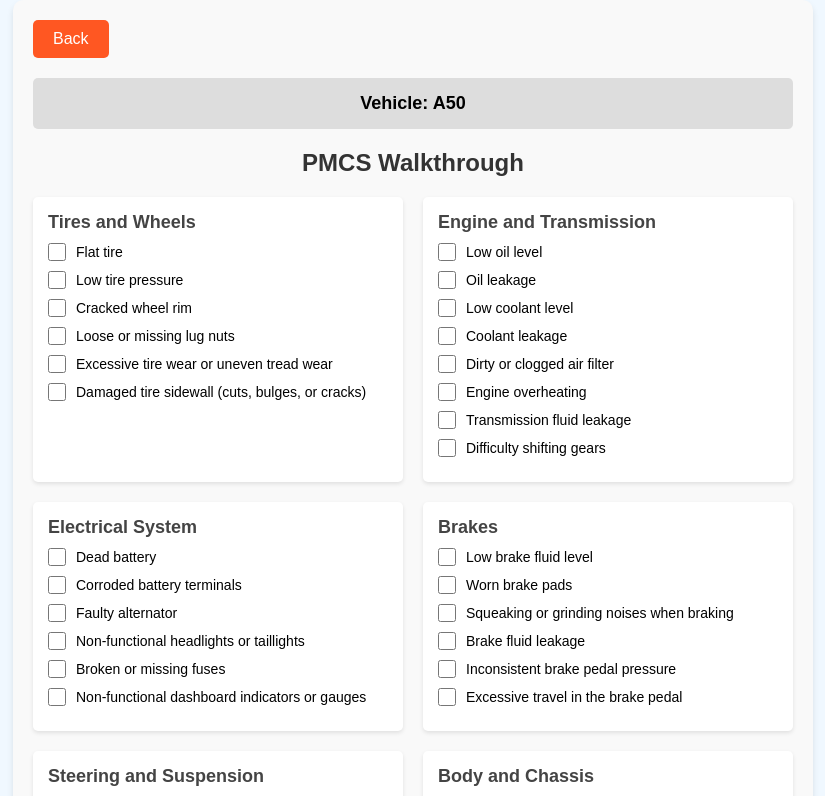
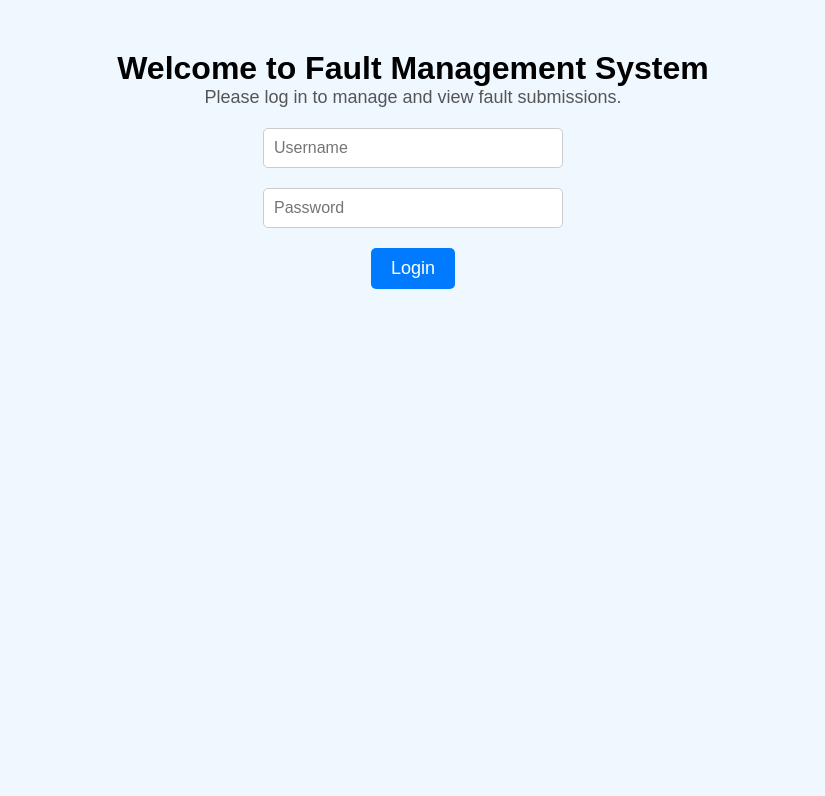
Before and after one commit to joelcave42/PD-JIC4312, a React (Vite) app in the folder client/: page /login in a window 1280 px wide. Shown: the top 796 px of the page, without its empty margins (227-1052 px from the left). Built offline with nearby package versions, Linux system fonts and the light colour scheme; no server answers.

Commit message:
beginning implementation for login screen

```diff
--- a/client/package.json
+++ b/client/package.json
@@ -16,6 +16,7 @@
     "react": "^18.2.0",
     "react-dom": "^18.2.0",
     "react-redux": "^9.0.4",
+    "react-router-dom": "^6.28.0",
     "react-toastify": "^9.1.3"
   },
   "devDependencies": {
--- a/client/src/App.jsx
+++ b/client/src/App.jsx
@@ -1,19 +1,32 @@
-import { useState } from "react";
-import { FaultSubmissionForm, FaultList } from "./components";
-import { ToastContainer, toast } from 'react-toastify';
+import React from "react";
+import { BrowserRouter as Router, Routes, Route, Navigate } from "react-router-dom";
+import FaultList from "./components/FaultList";
+import FaultSubmissionForm from "./components/FaultSubmissionForm";
+import LoginPage from "./components/LoginPage";
 
+const App = () => {
+  return (
+    <Router>
+      <Routes>
+        {/* Login Page */}
+        <Route path="/login" element={<LoginPage />} />
 
-function App() {
-  const [ currentUpdatePerson, setCurrentUpdatePerson ] = useState(0);
+        {/* Fault Management */}
+        <Route
+          path="/faults"
+          element={
+            <div>
+              <FaultSubmissionForm />
+              <FaultList />
+            </div>
+          }
+        />
 
-  return (
-    <div className="container-main">
-      <FaultSubmissionForm currentUpdatePerson={currentUpdatePerson} setCurrentUpdatePerson={setCurrentUpdatePerson} />
-      <FaultList currentUpdatePerson={currentUpdatePerson} setCurrentUpdatePerson={setCurrentUpdatePerson} />
-      <ToastContainer position='top-center' />
-    </div>
-  )
-}
+        {/* Redirect any unknown route to the login */}
+        <Route path="*" element={<Navigate to="/login" replace />} />
+      </Routes>
+    </Router>
+  );
+};
 
-
-export default App
+export default App;
--- /dev/null
+++ b/client/src/components/LoginPage.jsx
@@ -0,0 +1,71 @@
+import React from "react";
+import { useNavigate } from "react-router-dom";
+
+const LoginPage = () => {
+  const navigate = useNavigate();
+
+  const handleLogin = () => {
+    // Placeholder for authentication logic
+    navigate("/faults"); // Navigate to the faults page
+  };
+
+  return (
+    <div style={{ textAlign: "center", padding: "50px" }}>
+      <h1>Welcome to Fault Management System</h1>
+      <p style={{ fontSize: "18px", color: "#555", marginBottom: "20px" }}>
+        Please log in to manage and view fault submissions.
+      </p>
+      <form
+        onSubmit={(e) => {
+          e.preventDefault();
+          handleLogin();
+        }}
+        style={{
+          display: "flex",
+          flexDirection: "column",
+          alignItems: "center",
+          gap: "20px",
+        }}
+      >
+        <input
+          type="text"
+          placeholder="Username"
+          style={{
+            padding: "10px",
+            width: "300px",
+            fontSize: "16px",
+            border: "1px solid #ccc",
+            borderRadius: "5px",
+          }}
+        />
+        <input
+          type="password"
+          placeholder="Password"
+          style={{
+            padding: "10px",
+            width: "300px",
+            fontSize: "16px",
+            border: "1px solid #ccc",
+            borderRadius: "5px",
+          }}
+        />
+        <button
+          type="submit"
+          style={{
+            padding: "10px 20px",
+            fontSize: "18px",
+            cursor: "pointer",
+            background: "#007bff",
+            color: "#fff",
+            border: "none",
+            borderRadius: "5px",
+          }}
+        >
+          Login
+        </button>
+      </form>
+    </div>
+  );
+};
+
+export default LoginPage;
```
Also changed, not shown: 1 other file (tests, documents, lock files or other folders).
